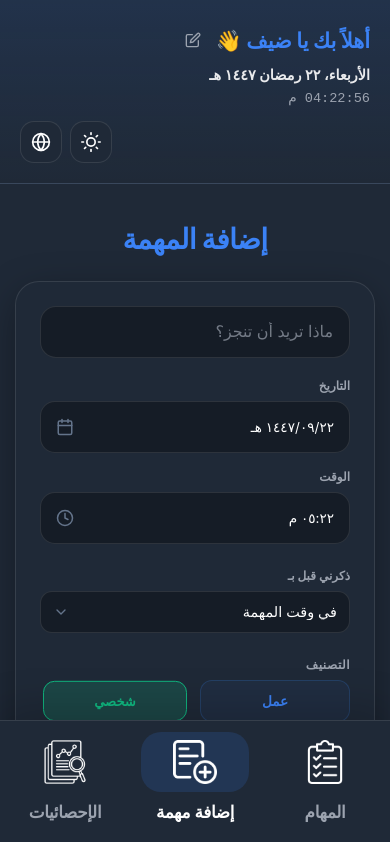
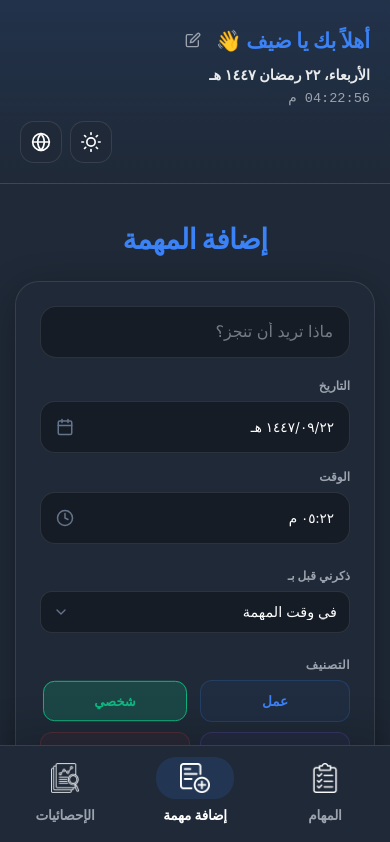
Before and after one commit to Traw55/todo-app2026, a React (Vite) app: page / in a window 390 px wide. Shown: the top 842 px of the page. Built offline with nearby package versions, Linux system fonts and the light colour scheme.

Commit message:
feat: initialize todo application with responsive CSS layout and theme support

```diff
--- a/src/App.css
+++ b/src/App.css
@@ -1644,7 +1644,7 @@ main.three-column-layout {
 }
 
 .nav-icon-wrapper {
-  padding: 8px 32px; /* مساحة أكبر لخلفية الاختيار */
+  padding: 6px 24px; /* كبسولة أنحف وأكثر أناقة */
   border-radius: 20px;
   transition: all 0.2s ease;
   display: flex;
@@ -1658,14 +1658,14 @@ main.three-column-layout {
 }
 
 .nav-icon-img {
-  width: 44px; /* حجم كبير جداً وواضح لتلبية طلبك */
-  height: 44px;
+  width: 30px; /* الحجم الاحترافي المتوازن */
+  height: 30px;
   object-fit: contain;
   transition: transform 0.2s ease;
 }
 
 .nav-item:active .nav-icon-img {
-  transform: scale(0.85); /* زيادة تأثير الضغط */
+  transform: scale(0.92); /* تأثير ضغط خفيف */
 }
 
 /* الوضع الداكن: أيقونات بيضاء */
@@ -1679,10 +1679,10 @@ main.three-column-layout {
 }
 
 .nav-label {
-  font-size: 1.05rem; /* خط كبير جداً وواضح */
-  font-weight: 900; /* أقصى درجات الوضوح والغلظة */
-  margin-top: 6px;
-  letter-spacing: -0.3px;
+  font-size: 0.85rem; /* حجم خط أنيق ومناسب */
+  font-weight: 700; /* خط واضح ومعتدل */
+  margin-top: 4px;
+  letter-spacing: -0.2px;
 }
 
 .nav-item.active .nav-label {
--- a/src/App.jsx
+++ b/src/App.jsx
@@ -364,7 +364,7 @@ function App() {
         <main className="tab-view-container">
           {activeTab === 'tasks' && (
             <div className="view-content fade-in">
-              <h2 className="view-title">{t.tasks1 || 'المهام'}</h2>
+              <h2 className="view-title">{lang === 'ar' ? 'المهام' : 'Tasks'}</h2>
               <TaskList
                 todos={todos}
                 categories={categories}
```
